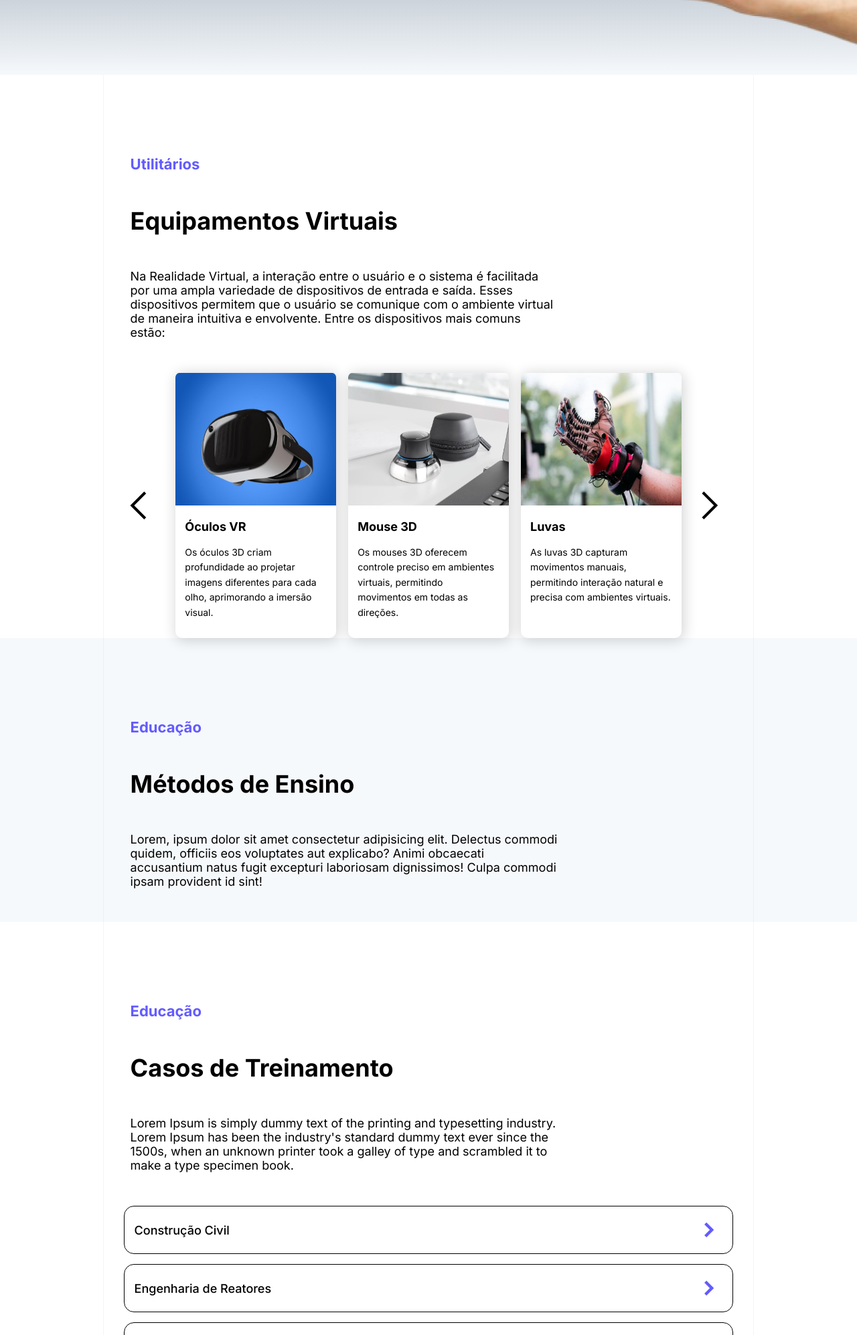
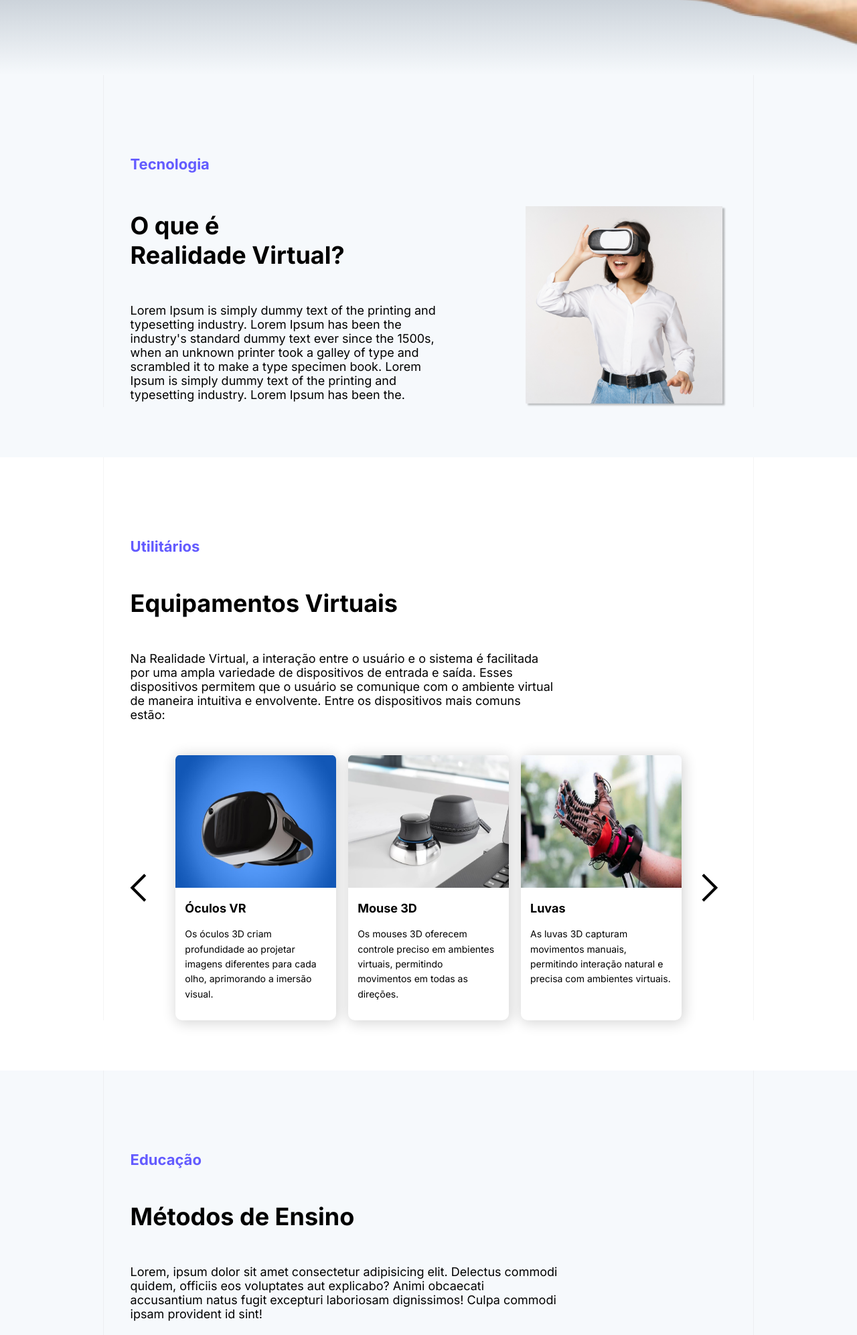
Before and after one commit to KauanToldo/Virteaching, a Flask app: page / in a window 1280 px wide. Shown: the part 616-2610 px from the top of the page at 67% size. Run offline with Flask 3, Linux system fonts and the light colour scheme.

Commit message:
Seção o que é

```diff
--- a/static/css/main.css
+++ b/static/css/main.css
@@ -56,6 +56,7 @@ body {
 .size-container {
     width: 100%;
     height: 100%;
+    padding-bottom: 75px;
 }
 
 .subtitle-section {
--- a/static/css/what-rv.css
+++ b/static/css/what-rv.css
@@ -1,3 +1,18 @@
 #what-rv-container {
     background-color: var(--light-background-color);
 }
+
+#what-rv p {
+    padding-left: 40px;
+    max-width: 80%;
+}
+
+#what-rv img {
+    width: 300px;
+}
+
+#what-rv {
+    display: flex;
+    align-items: center;
+    padding-right: 40px;
+}
--- a/templates/index.html
+++ b/templates/index.html
@@ -33,7 +33,16 @@
             <img src="../static/assets/banner-img.png" alt="">
         </section>
         <div class="size-container" id="what-rv-container">
-            <section class="margin-section" id="what-rv-layout"></section>
+            <section class="margin-section" id="what-rv-layout">
+                <h3 class="subtitle-section">Tecnologia</h3>
+                <div id="what-rv">
+                    <div>
+                        <h1 class="title-section">O que é<br> Realidade Virtual?</h1>
+                        <p>Lorem Ipsum is simply dummy text of the printing and typesetting industry. Lorem Ipsum has been the industry's standard dummy text ever since the 1500s, when an unknown printer took a galley of type and scrambled it to make a type specimen book. Lorem Ipsum is simply dummy text of the printing and typesetting industry. Lorem Ipsum has been the.</p>
+                    </div>
+                    <img src="../static/assets/whatrv.png" alt="O que é realidade virtual">
+                </div>
+            </section>
         </div>
         <div class="size-container" id="equipv-container">
             <section class="margin-section" id="equipv-layout">
```
Also changed, not shown: static/assets/whatrv.png (added).
